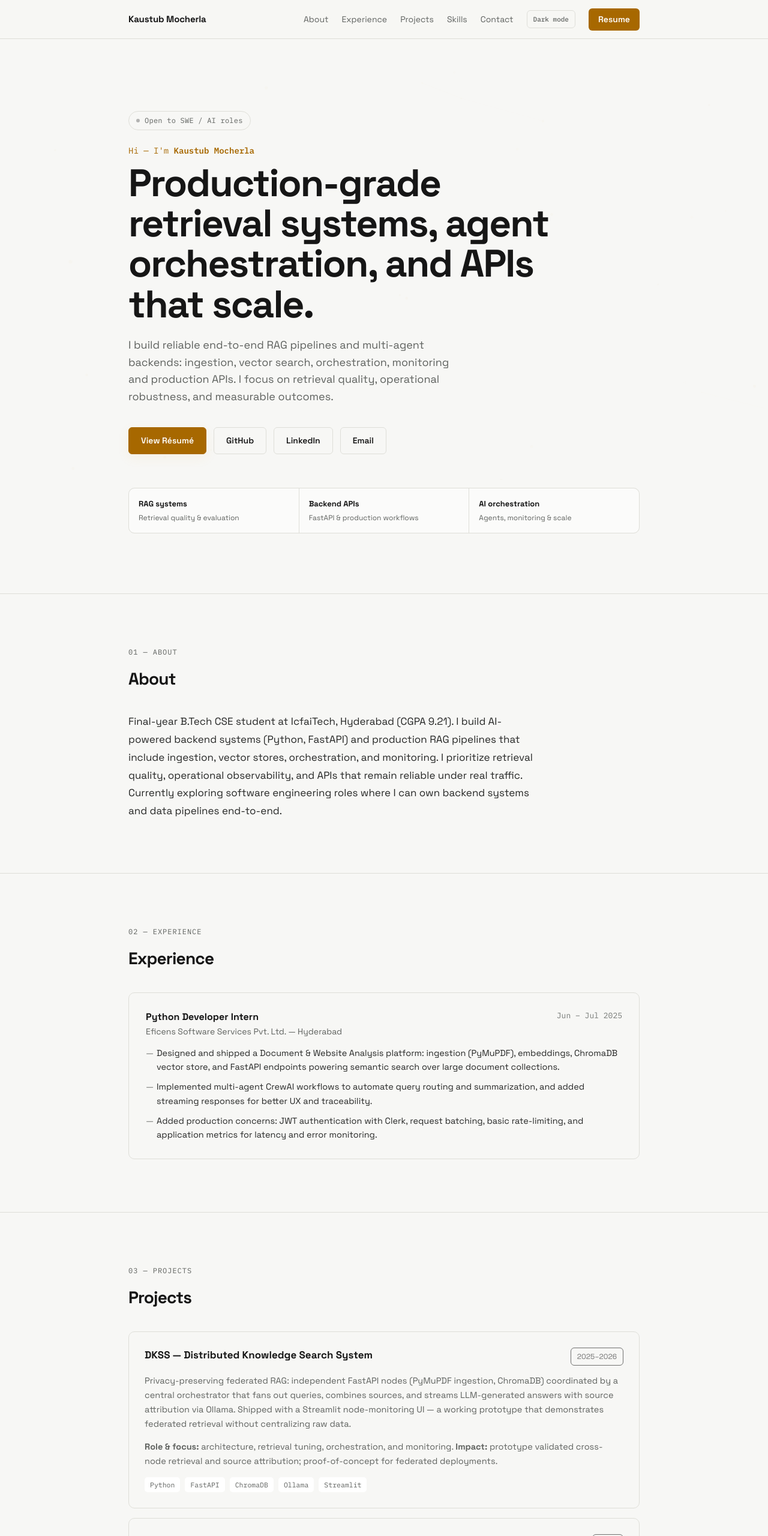
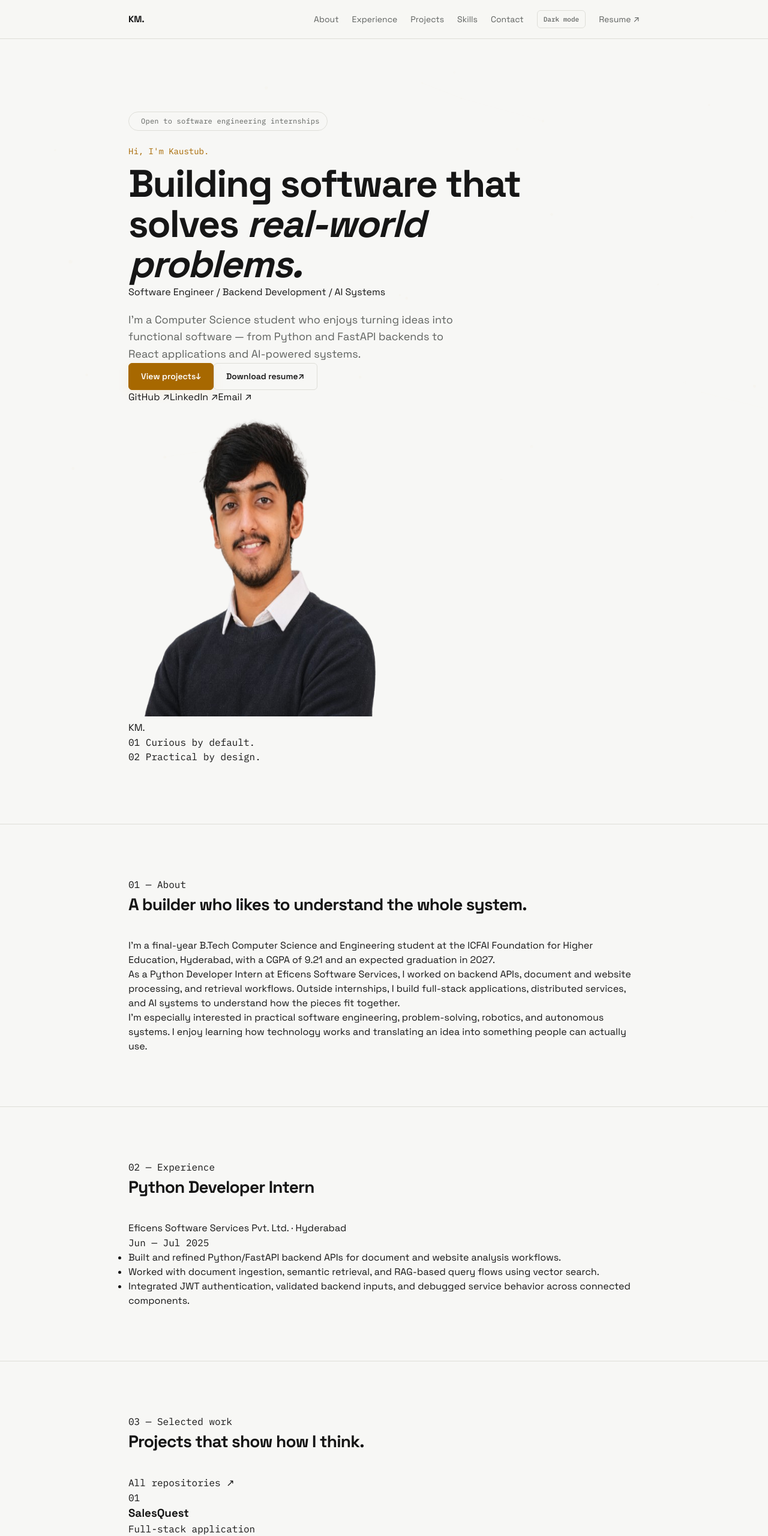
Before and after one commit to Kaustub-Mocherla/Portfolio-Website, a plain HTML site: page index.html in a window 1280 px wide. Shown: the top 2560 px of the page at 60% size. Drawn offline with Linux system fonts and the light colour scheme.

Commit message:
Redesign portfolio for software engineering roles

```diff
--- a/index.html
+++ b/index.html
@@ -3,8 +3,11 @@
 <head>
 <meta charset="UTF-8">
 <meta name="viewport" content="width=device-width, initial-scale=1.0">
-<title>Kaustub Mocherla — Software Engineer</title>
-<meta name="description" content="Kaustub Mocherla — software engineer building RAG systems, agentic AI architectures, and reliable backend APIs.">
+<title>Kaustub Mocherla | Software Engineer &amp; AI Systems Builder</title>
+<meta name="description" content="Kaustub Mocherla is a Computer Science student building backend APIs, full-stack applications, distributed services, and practical AI systems.">
+<meta property="og:title" content="Kaustub Mocherla | Software Engineer &amp; AI Systems Builder">
+<meta property="og:description" content="Software engineering portfolio focused on backend systems, full-stack development, and AI/ML projects.">
+<meta property="og:type" content="website">
 <link rel="preconnect" href="https://fonts.googleapis.com">
 <link rel="preconnect" href="https://fonts.gstatic.com" crossorigin>
 <link href="https://fonts.googleapis.com/css2?family=Space+Grotesk:wght@400;500;600;700&family=IBM+Plex+Mono:wght@400;500;600&display=swap" rel="stylesheet">
@@ -15,51 +18,54 @@
 <canvas id="pageCanvas" aria-hidden="true"></canvas>
 
 <nav aria-label="Primary navigation">
-  <div class="wrap">
-    <a href="#top" class="nav-name">Kaustub Mocherla</a>
-    <button class="nav-toggle" aria-label="Open navigation" aria-expanded="false" aria-controls="primary-links">
-      <span class="bar"></span><span class="bar"></span><span class="bar"></span>
-    </button>
+  <div class="wrap nav-wrap">
+    <a class="nav-name" href="#top">KM<span>.</span></a>
+    <button class="nav-toggle" type="button" aria-label="Open navigation" aria-expanded="false" aria-controls="primary-links"><span></span><span></span><span></span></button>
     <div class="nav-links" id="primary-links">
       <a href="#about">About</a><a href="#experience">Experience</a><a href="#projects">Projects</a><a href="#skills">Skills</a><a href="#contact">Contact</a>
       <button class="theme-toggle" type="button" aria-label="Switch to light theme" aria-pressed="false">Light mode</button>
-      <a href="Resume.pdf" class="nav-cta" target="_blank" rel="noopener">Resume</a>
+      <a class="nav-resume" href="resume.pdf" target="_blank" rel="noopener" aria-label="View resume PDF">Resume <span>↗</span></a>
     </div>
   </div>
 </nav>
 
 <main id="main-content">
 <header class="hero" id="top">
-  <div class="wrap">
-    <div class="eyebrow"><span class="dot"></span><span class="mono">Open to SWE / AI roles</span></div>
-    <p class="greeting mono">Hi — I'm <strong>Kaustub Mocherla</strong></p>
-    <h1>Production-grade retrieval systems, agent orchestration, and APIs that scale.</h1>
-    <p class="hero-sub">I build reliable end-to-end RAG pipelines and multi-agent backends: ingestion, vector search, orchestration, monitoring and production APIs. I focus on retrieval quality, operational robustness, and measurable outcomes.</p>
-    <div class="hero-links">
-      <a href="Resume.pdf" class="btn btn-primary" target="_blank" rel="noopener">View Résumé</a><a href="https://github.com/Kaustub-Mocherla" class="btn btn-ghost" target="_blank" rel="noopener">GitHub</a><a href="https://www.linkedin.com/in/kaustub-mocherla/" class="btn btn-ghost" target="_blank" rel="noopener">LinkedIn</a><a href="mailto:mocherla.kaustub@gmail.com" class="btn btn-ghost">Email</a>
+  <div class="wrap hero-grid">
+    <div class="hero-copy">
+      <p class="eyebrow mono"><span class="status-dot"></span> Open to software engineering internships</p>
+      <p class="greeting mono">Hi, I'm Kaustub.</p>
+      <h1>Building software that solves <em>real-world problems.</em></h1>
+      <p class="hero-role">Software Engineer <span>/</span> Backend Development <span>/</span> AI Systems</p>
+      <p class="hero-sub">I’m a Computer Science student who enjoys turning ideas into functional software — from Python and FastAPI backends to React applications and AI-powered systems.</p>
+      <div class="hero-actions"><a class="btn btn-primary" href="#projects">View projects <span>↓</span></a><a class="btn btn-ghost" href="resume.pdf" target="_blank" rel="noopener" aria-label="Download resume PDF">Download resume <span>↗</span></a></div>
+      <div class="social-links"><a href="https://github.com/Kaustub-Mocherla" target="_blank" rel="noopener">GitHub <span>↗</span></a><a href="https://www.linkedin.com/in/kaustub-mocherla/" target="_blank" rel="noopener">LinkedIn <span>↗</span></a><a href="mailto:mocherla.kaustub@gmail.com">Email <span>↗</span></a></div>
     </div>
-    <div class="focus-strip" aria-label="Professional focus areas"><div><strong>RAG systems</strong><span>Retrieval quality &amp; evaluation</span></div><div><strong>Backend APIs</strong><span>FastAPI &amp; production workflows</span></div><div><strong>AI orchestration</strong><span>Agents, monitoring &amp; scale</span></div></div>
+    <div class="hero-visual" aria-label="Portrait of Kaustub Mocherla">
+      <div class="portrait-frame"><div class="portrait-orbit"></div><img src="headshot.png" alt="Professional headshot of Kaustub Mocherla" width="420" height="520" fetchpriority="high" onerror="this.closest('.portrait-frame').classList.add('missing-image'); this.remove();"><div class="portrait-fallback">KM<span>.</span></div></div>
+      <div class="hero-note mono"><span>01</span> Curious by default.<br><span>02</span> Practical by design.</div>
+    </div>
   </div>
+  <div class="hero-gridline" aria-hidden="true"></div>
 </header>
 
-<section id="about"><div class="wrap"><div class="label mono">01 — About</div><h2>About</h2><p class="about-text reveal">Final-year B.Tech CSE student at IcfaiTech, Hyderabad (CGPA 9.21). I build AI-powered backend systems (Python, FastAPI) and production RAG pipelines that include ingestion, vector stores, orchestration, and monitoring. I prioritize retrieval quality, operational observability, and APIs that remain reliable under real traffic. Currently exploring software engineering roles where I can own backend systems and data pipelines end-to-end.</p></div></section>
+<section id="about"><div class="wrap split-layout"><div><p class="section-kicker mono">01 — About</p><h2>A builder who likes to understand the whole system.</h2></div><div class="about-body"><p>I’m a final-year B.Tech Computer Science and Engineering student at the ICFAI Foundation for Higher Education, Hyderabad, with a CGPA of 9.21 and an expected graduation in 2027.</p><p>As a Python Developer Intern at Eficens Software Services, I worked on backend APIs, document and website processing, and retrieval workflows. Outside internships, I build full-stack applications, distributed services, and AI systems to understand how the pieces fit together.</p><p>I’m especially interested in practical software engineering, problem-solving, robotics, and autonomous systems. I enjoy learning how technology works and translating an idea into something people can actually use.</p></div></div></section>
 
-<section id="experience"><div class="wrap"><div class="label mono">02 — Experience</div><h2>Experience</h2><div class="exp-card reveal"><div class="exp-head"><div><div class="exp-role">Python Developer Intern</div><div class="exp-org">Eficens Software Services Pvt. Ltd. — Hyderabad</div></div><div class="exp-date mono">Jun – Jul 2025</div></div><ul class="exp-list"><li>Designed and shipped a Document &amp; Website Analysis platform: ingestion (PyMuPDF), embeddings, ChromaDB vector store, and FastAPI endpoints powering semantic search over large document collections.</li><li>Implemented multi-agent CrewAI workflows to automate query routing and summarization, and added streaming responses for better UX and traceability.</li><li>Added production concerns: JWT authentication with Clerk, request batching, basic rate-limiting, and application metrics for latency and error monitoring.</li></ul></div></div></section>
+<section id="experience"><div class="wrap"><p class="section-kicker mono">02 — Experience</p><div class="experience-card"><div class="experience-heading"><div><h2>Python Developer Intern</h2><p>Eficens Software Services Pvt. Ltd. <span>·</span> Hyderabad</p></div><time class="mono">Jun — Jul 2025</time></div><ul><li>Built and refined Python/FastAPI backend APIs for document and website analysis workflows.</li><li>Worked with document ingestion, semantic retrieval, and RAG-based query flows using vector search.</li><li>Integrated JWT authentication, validated backend inputs, and debugged service behavior across connected components.</li></ul></div></div></section>
 
-<section id="projects"><div class="wrap"><div class="label mono">03 — Projects</div><h2>Projects</h2><div class="proj-grid">
-  <div class="proj-card featured reveal"><div class="proj-top"><div class="proj-title">DKSS — Distributed Knowledge Search System</div><span class="proj-link">2025–2026</span></div><p class="proj-desc">Privacy-preserving federated RAG: independent FastAPI nodes (PyMuPDF ingestion, ChromaDB) coordinated by a central orchestrator that fans out queries, combines sources, and streams LLM-generated answers with source attribution via Ollama. Shipped with a Streamlit node-monitoring UI — a working prototype that demonstrates federated retrieval without centralizing raw data.</p><p class="proj-desc"><strong>Role &amp; focus:</strong> architecture, retrieval tuning, orchestration, and monitoring. <strong>Impact:</strong> prototype validated cross-node retrieval and source attribution; proof-of-concept for federated deployments.</p><div class="tags"><span class="tag mono">Python</span><span class="tag mono">FastAPI</span><span class="tag mono">ChromaDB</span><span class="tag mono">Ollama</span><span class="tag mono">Streamlit</span></div></div>
-  <div class="proj-card featured reveal"><div class="proj-top"><div class="proj-title">SalesQuest — Sales Performance Leaderboard</div><span class="proj-link">2026</span></div><p class="proj-desc">Full-stack operations dashboard for managing employees, recording sales, running contests, and calculating ranked leaderboards from database-backed transactions. Built a React/Vite frontend with an Express REST API and MongoDB aggregation pipeline, including validation, duplicate protection, deterministic tie-breaking, and live dashboard metrics.</p><p class="proj-desc"><strong>Role &amp; focus:</strong> full-stack architecture, REST API design, data integrity, and leaderboard aggregation.</p><div class="tags"><span class="tag mono">React</span><span class="tag mono">Express</span><span class="tag mono">MongoDB</span><span class="tag mono">REST API</span></div></div>
-  <div class="proj-card reveal"><div class="proj-top"><div class="proj-title">CrawlMind</div><span class="proj-link">2025</span></div><p class="proj-desc">End-to-end crawler and ingestion pipeline that converts website content into searchable vectors and exposes natural-language endpoints via RAG. Built for fast retrieval and iterative ingestion; includes agent workflows for extraction and relevance filtering.</p><div class="tags"><span class="tag mono">Python</span><span class="tag mono">FastAPI</span><span class="tag mono">CrewAI</span></div></div>
-  <div class="proj-card reveal"><div class="proj-top"><div class="proj-title">RL Chess Agent</div><span class="proj-link">2025</span></div><p class="proj-desc">Reinforcement-learning agent trained with policy optimization and custom reward shaping. Focused on environment modeling, training pipelines, and iterated evaluation against baseline heuristics.</p><div class="tags"><span class="tag mono">Python</span><span class="tag mono">RL</span><span class="tag mono">Policy Optimization</span></div></div>
-  <div class="proj-card reveal"><div class="proj-top"><div class="proj-title">Microplastics Detection</div><span class="proj-link">SIH 2025</span></div><p class="proj-desc">ML pipeline for detecting and classifying microplastics from microscopic images. Built preprocessing, augmentation, and classification stages for a hackathon submission.</p><div class="tags"><span class="tag mono">Python</span><span class="tag mono">Computer Vision</span><span class="tag mono">ML</span></div></div>
-  <div class="proj-card reveal"><div class="proj-top"><div class="proj-title">AI Web Scraper</div><span class="proj-link">2025</span></div><p class="proj-desc">Web scraper using LLM-assisted parsing to extract and structure data from arbitrary pages, with robust extraction heuristics and schema normalization.</p><div class="tags"><span class="tag mono">Python</span><span class="tag mono">LLM Parsing</span></div></div>
-</div></div></section>
+<section id="projects" class="projects-section"><div class="wrap"><div class="section-heading"><div><p class="section-kicker mono">03 — Selected work</p><h2>Projects that show how I think.</h2></div><a class="section-link mono" href="https://github.com/Kaustub-Mocherla" target="_blank" rel="noopener">All repositories ↗</a></div><div class="project-grid">
+  <article class="project-card project-featured"><div class="project-number mono">01</div><div class="project-content"><div class="project-title-row"><h3>SalesQuest</h3><span class="project-type mono">Full-stack application</span></div><p class="project-subtitle">Sales Performance &amp; Leaderboard Management</p><p>A full-stack operations dashboard for managing employees, creating contests, recording sales, and viewing ranked performance. The leaderboard is calculated from database-backed transactions using MongoDB aggregation pipelines, with validation and deterministic tie-breaking.</p><div class="tags"><span>React</span><span>Express.js</span><span>Node.js</span><span>MongoDB</span><span>REST APIs</span></div><div class="project-actions"><a href="https://github.com/Kaustub-Mocherla/sales-performance-leaderboard-system" target="_blank" rel="noopener">View code <span>↗</span></a></div></div></article>
+  <article class="project-card project-featured"><div class="project-number mono">02</div><div class="project-content"><div class="project-title-row"><h3>DKSS</h3><span class="project-type mono">Distributed RAG prototype</span></div><p class="project-subtitle">Distributed Knowledge Search System</p><p>A fully local search system where independent retrieval nodes keep their own documents while a coordinator fans queries across them. It combines source-backed results into a natural-language response using a local LLM, developed under CPU and memory constraints.</p><div class="tags"><span>Python</span><span>FastAPI</span><span>ChromaDB</span><span>Sentence Transformers</span><span>Ollama</span><span>Streamlit</span></div><div class="project-actions"><a href="https://github.com/Kaustub-Mocherla/DKSS" target="_blank" rel="noopener">View code <span>↗</span></a></div></div></article>
+  <article class="project-card project-featured"><div class="project-number mono">03</div><div class="project-content"><div class="project-title-row"><h3>CrawlMind</h3><span class="project-type mono">Document analysis platform</span></div><p class="project-subtitle">Document &amp; Website Analysis Platform</p><p>A multi-service AI application for document ingestion, website crawling, semantic retrieval, and authenticated querying. It connects a Next.js interface with FastAPI and Streamlit services, ChromaDB vector search, and Clerk JWT authentication.</p><div class="tags"><span>Python</span><span>FastAPI</span><span>ChromaDB</span><span>RAG</span><span>Clerk authentication</span></div><div class="project-actions"><a href="https://github.com/Kaustub-Mocherla/CrawlMind" target="_blank" rel="noopener">View code <span>↗</span></a></div></div></article>
+</div><div class="secondary-projects"><p class="section-kicker mono">Other experiments</p><div class="secondary-grid"><div><h3>RL Chess Agent</h3><p>Policy optimization and reward shaping for a reinforcement-learning chess environment.</p></div><div><h3>Microplastics Detection</h3><p>Computer vision pipeline with preprocessing, augmentation, and classification for microscopic images.</p></div><div><h3>AI Web Scraper</h3><p>LLM-assisted extraction and schema normalization for structuring data from arbitrary web pages.</p></div></div></div></div></section>
 
-<section id="skills"><div class="wrap"><div class="label mono">04 — Skills</div><h2>Skills</h2><div class="skill-groups"><div><div class="skill-group-name">Languages</div><div class="skill-chips"><span class="chip">Python</span><span class="chip">Java</span><span class="chip">C</span><span class="chip">C++</span></div></div><div><div class="skill-group-name">AI / ML</div><div class="skill-chips"><span class="chip">RAG Systems</span><span class="chip">CrewAI</span><span class="chip">ChromaDB</span><span class="chip">LLM Pipelines</span><span class="chip">Deep Learning</span></div></div><div><div class="skill-group-name">Web &amp; Backend</div><div class="skill-chips"><span class="chip">FastAPI</span><span class="chip">React</span><span class="chip">Express</span><span class="chip">MongoDB</span><span class="chip">JavaScript</span><span class="chip">CSS</span></div></div><div><div class="skill-group-name">Tools &amp; Cloud</div><div class="skill-chips"><span class="chip">Git</span><span class="chip">MySQL</span><span class="chip">Firebase</span><span class="chip">Google Cloud APIs</span><span class="chip">Clerk / JWT</span></div></div></div></div></section>
+<section id="skills"><div class="wrap"><p class="section-kicker mono">04 — Technical skills</p><h2>Tools I use to build.</h2><div class="skills-grid"><div class="skill-group"><h3>Programming languages</h3><p>Python · Java · C · C++ · JavaScript</p></div><div class="skill-group"><h3>Backend &amp; web</h3><p>FastAPI · Express.js · React · REST APIs · HTML · CSS</p></div><div class="skill-group"><h3>Databases</h3><p>MongoDB · MySQL · ChromaDB · Firebase</p></div><div class="skill-group"><h3>AI / ML</h3><p>RAG · Sentence Transformers · Ollama · CrewAI · Deep Learning</p></div><div class="skill-group"><h3>Development tools</h3><p>Git · GitHub · Streamlit · Clerk / JWT · Google Cloud APIs</p></div><div class="skill-group"><h3>Computer science</h3><p>Data structures · Algorithms · OOP · DBMS · Operating systems</p></div></div></div></section>
 
-<section id="contact" class="contact-section"><div class="wrap"><div class="label mono">05 — Contact</div><h2>Let's talk</h2><div class="contact-row"><div class="contact-links"><a href="mailto:mocherla.kaustub@gmail.com">mocherla.kaustub@gmail.com</a><a href="https://www.linkedin.com/in/kaustub-mocherla/" target="_blank" rel="noopener">linkedin.com/in/kaustub-mocherla</a><a href="https://github.com/Kaustub-Mocherla" target="_blank" rel="noopener">github.com/Kaustub-Mocherla</a></div><a href="Resume.pdf" class="btn btn-primary" target="_blank" rel="noopener">Download Résumé</a></div></div></section>
+<section id="beyond"><div class="wrap beyond-card"><div><p class="section-kicker mono">05 — Beyond software</p><h2>Where the curiosity started.</h2></div><div><p>My first robotics project was a Wi-Fi-controlled RC car. I built it with four motors and experimented with driving the motors on opposite sides in different directions to turn without a conventional steering mechanism.</p><p>It was a small project, but it made software feel physical — and sparked my interest in robotics, physical computing, and practical engineering.</p></div></div></section>
+
+<section id="contact" class="contact-section"><div class="wrap contact-wrap"><div><p class="section-kicker mono">06 — Contact</p><h2>Let’s build something useful.</h2><p class="contact-intro">If you’re looking for an intern who enjoys learning quickly and building carefully, I’d be glad to connect.</p></div><div class="contact-links"><a href="mailto:mocherla.kaustub@gmail.com">mocherla.kaustub@gmail.com <span>↗</span></a><a href="https://www.linkedin.com/in/kaustub-mocherla/" target="_blank" rel="noopener">LinkedIn <span>↗</span></a><a href="https://github.com/Kaustub-Mocherla" target="_blank" rel="noopener">GitHub <span>↗</span></a><a class="btn btn-primary" href="resume.pdf" target="_blank" rel="noopener" aria-label="Download resume PDF">Download resume <span>↗</span></a></div></div></section>
 </main>
-<footer><div class="wrap"><span>© 2026 Mocherla Chandra Kaustub</span><span class="mono">Hyderabad, India</span></div></footer>
+<footer><div class="wrap"><span>© 2026 Kaustub Mocherla</span><span class="mono">Hyderabad, India</span></div></footer>
 <script src="script.js"></script>
 </body>
 </html>
```
